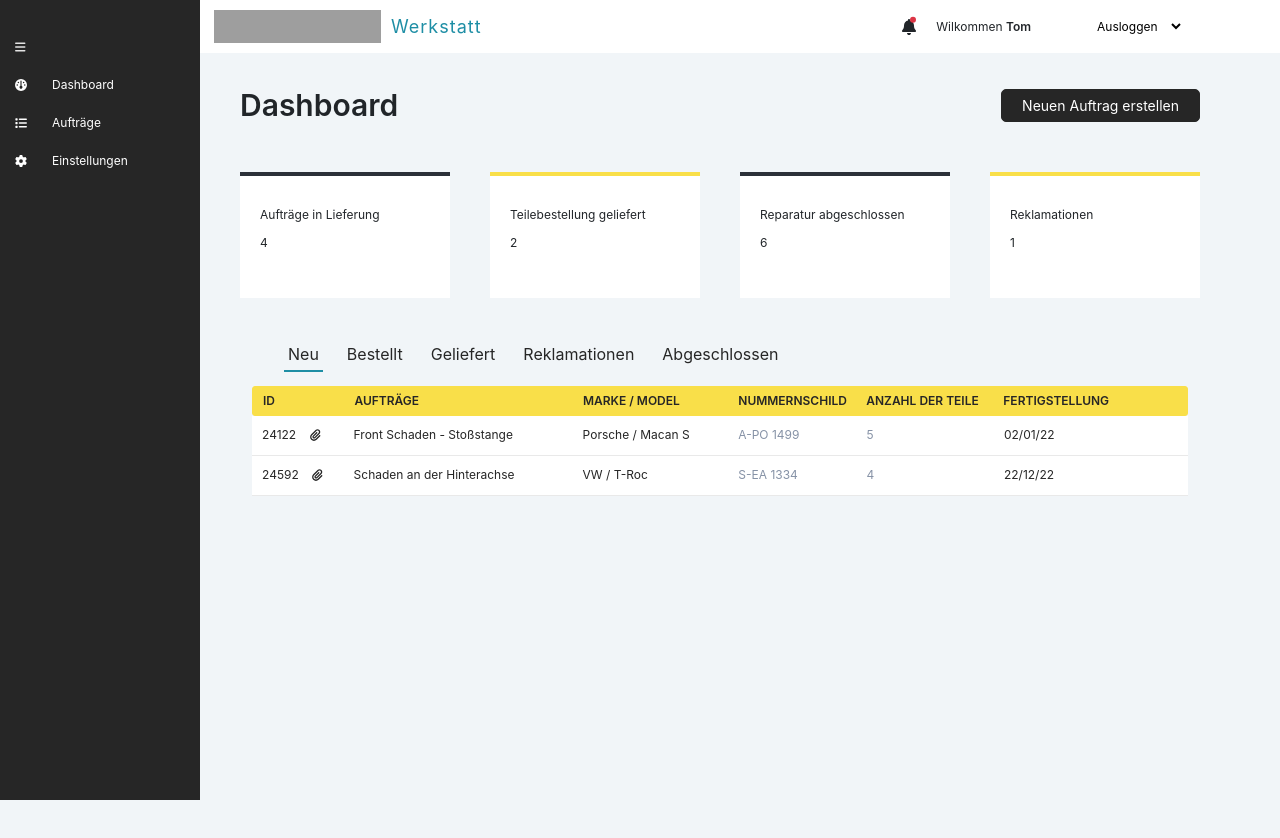
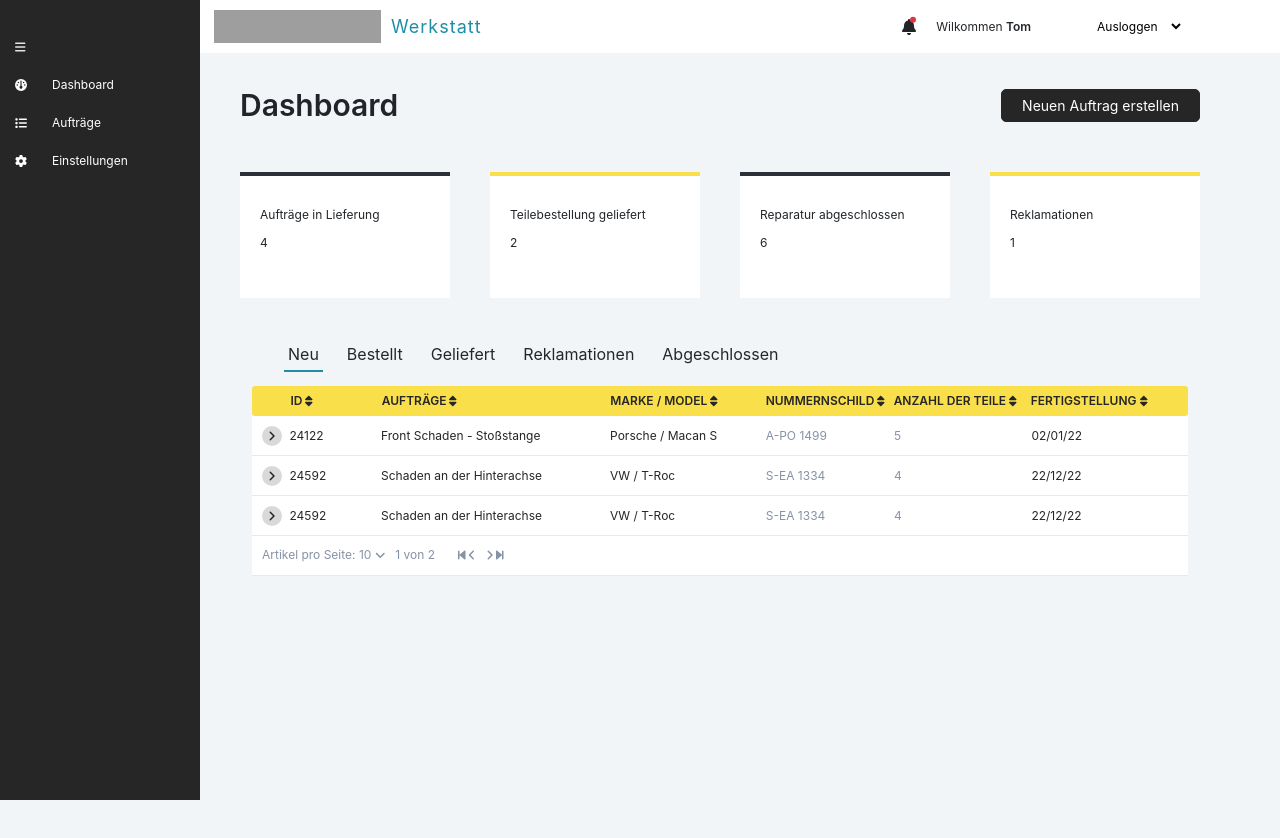
Before and after one commit to abnish-gogroup/goparts-huk, a React (Create React App) app: page /dashboard in a window 1280 px wide. Shown: the top 838 px of the page. Built offline with nearby package versions, Linux system fonts and the light colour scheme; sample sign-in values are in the browser's storage; grey boxes are pictures that could not be loaded.

Commit message:
first screen complete

```diff
--- a/src/stylesheets/dashboardDropdown.scss
+++ b/src/stylesheets/dashboardDropdown.scss
@@ -253,6 +253,26 @@ ul.accordion-list-dashboard {
   border-radius: 50%;
   background-color: #d9d9d9;
   text-align: center;
+}
+
+.pdlr_10 {
+  padding: 0 10px;
+}
+
+.pdl_3 {
+  padding-left: 3px;
+}
+
+.pdr_3 {
+  padding-right: 3px;
+}
+
+.clr_8692A6 {
+  color: #8692A6;
+}
+
+.pdt_1 {
+  padding-top: 1px !important;
 }
 
 .angle_center {
--- a/src/workshops/components/dashboard/DashboardTable.jsx
+++ b/src/workshops/components/dashboard/DashboardTable.jsx
@@ -1,26 +1,40 @@
-import React from 'react';
-import $ from 'jquery';
-import '../../../stylesheets/dashboardDropdown.scss';
-import '../../../stylesheets/dashboard.scss';
-import { FontAwesomeIcon } from '@fortawesome/react-fontawesome';
-import { faAngleDown, faPaperclip } from '@fortawesome/free-solid-svg-icons';
-import DashboardTableCard from './DashboardTableCard';
+import React from "react";
+// import $ from "jquery";
+import "../../../stylesheets/dashboardDropdown.scss";
+import "../../../stylesheets/dashboard.scss";
+import { FontAwesomeIcon } from "@fortawesome/react-fontawesome";
+import { faAngleRight } from "@fortawesome/free-solid-svg-icons";
 
 export default function DashboardTable(props) {
-  const { jobId, partName, model, numberPlate, numberOfParts, completion, name, title } = props;
+  const {
+    jobId,
+    partName,
+    model,
+    numberPlate,
+    numberOfParts,
+    completion,
+  } = props;
 
   return (
     <>
-          <div className='job_row_cont'>
-            <div className='job_row_class'>
-              <div className='w_10'>{jobId} <FontAwesomeIcon icon={faPaperclip} className='pdl_10' /></div>
-              <div className='w_25'>{partName} </div>
-              <div className='w_17'>{model}</div>
-              <div className='w_14 clr_8692A6'>{numberPlate}</div>
-              <div className='w_15 clr_8692A6'>{numberOfParts}</div>
-              <div className='w_15'>{completion}</div>
+      <div className="job_row_cont">
+        <div className="job_row_class">
+          <div className="w_3">
+            <div className="circle pdt_1" id="angleDown">
+              <FontAwesomeIcon
+                icon={faAngleRight}
+                className="angle_down_icon"
+              />
             </div>
           </div>
-      </>
-  )
+          <div className="w_10">{jobId}</div>
+          <div className="w_25">{partName} </div>
+          <div className="w_17">{model}</div>
+          <div className="w_14 clr_8692A6">{numberPlate}</div>
+          <div className="w_15 clr_8692A6">{numberOfParts}</div>
+          <div className="w_15">{completion}</div>
+        </div>
+      </div>
+    </>
+  );
 }
--- /dev/null
+++ b/src/workshops/components/dashboard/PaginationRow.jsx
@@ -0,0 +1,35 @@
+import React from "react";
+import "../../../stylesheets/dashboardDropdown.scss";
+import "../../../stylesheets/dashboard.scss";
+import { FontAwesomeIcon } from "@fortawesome/react-fontawesome";
+import {
+  faAngleDown,
+  faBackwardStep,
+  faAngleRight,
+  faAngleLeft,
+  faForwardStep,
+} from "@fortawesome/free-solid-svg-icons";
+
+export default function PaginationRow(props) {
+  return (
+    <>
+      <div className="job_row_cont">
+        <div className="job_row_class clr_8692A6">
+          <div>
+            <span>
+              Artikel pro Seite: 10{" "}
+              <FontAwesomeIcon icon={faAngleDown} className="angle_down_icon" />
+            </span>
+            <span className="pdlr_10">1 von 2</span>
+            <span className="pdlr_10">
+              <FontAwesomeIcon icon={faBackwardStep} className="pdl_3" />
+              <FontAwesomeIcon icon={faAngleLeft} className="pdl_3" />
+              <FontAwesomeIcon icon={faAngleRight} className="pd_l" />
+              <FontAwesomeIcon icon={faForwardStep} className="pdl_3" />
+            </span>
+          </div>
+        </div>
+      </div>
+    </>
+  );
+}
--- a/src/workshops/components/dashboard/Tab.jsx
+++ b/src/workshops/components/dashboard/Tab.jsx
@@ -1,44 +1,94 @@
-import React from 'react';
-import DashboardTable from './DashboardTable';
+import React from "react";
+import DashboardTable from "./DashboardTable";
+import { FontAwesomeIcon } from "@fortawesome/react-fontawesome";
+import { faSort } from "@fortawesome/free-solid-svg-icons";
+import PaginationRow from "./PaginationRow";
 
 export default function Tab(props) {
-  const { jobId, partName, model, numberPlate, numberOfParts, completion, name, title } = props.tab.table;
-  const { jobId2, partName2, model2, numberPlate2, numberOfParts2, completion2, name2, title2 } = props.tab.table2;
+  const {
+    jobId,
+    partName,
+    model,
+    numberPlate,
+    numberOfParts,
+    completion,
+    name,
+    title,
+  } = props.tab.table;
+  const {
+    jobId2,
+    partName2,
+    model2,
+    numberPlate2,
+    numberOfParts2,
+    completion2,
+    name2,
+    title2,
+  } = props.tab.table2;
 
   return (
     <div>
       {/* <h3>{props.tab.title}</h3> */}
       {/* <p>{props.tab.table.name}</p> */}
       <>
-      <div className='dashboard_table_head'>
-            <div className='w_10'>ID</div>
-            <div className='w_25'>Aufträge</div>
-            <div className='w_17'>Marke / MODEL</div>
-            <div className='w_14'>NUMMERNSCHILD</div>
-            <div className='w_15'>Anzahl der Teile</div>
-            <div className='w_15'>Fertigstellung</div>
+        <div className="dashboard_table_head">
+          <div className="w_3"></div>
+          <div className="w_10">
+            ID <FontAwesomeIcon icon={faSort} className="angle_down_icon" />
           </div>
-      <DashboardTable
-         jobId= {jobId}
-         partName= {partName}
-         model= {model}
-         numberPlate= {numberPlate}
-         numberOfParts= {numberOfParts}
-         completion= {completion}
-         name= {name}
-         title= {title}
-      />
-      <DashboardTable
-         jobId= {jobId2}
-         partName= {partName2}
-         model= {model2}
-         numberPlate= {numberPlate2}
-         numberOfParts= {numberOfParts2}
-         completion= {completion2}
-         name= {name2}
-         title= {title2}
-      />
-</>
+          <div className="w_25">
+            Aufträge{" "}
+            <FontAwesomeIcon icon={faSort} className="angle_down_icon" />
+          </div>
+          <div className="w_17">
+            Marke / MODEL{" "}
+            <FontAwesomeIcon icon={faSort} className="angle_down_icon" />
+          </div>
+          <div className="w_14">
+            NUMMERNSCHILD{" "}
+            <FontAwesomeIcon icon={faSort} className="angle_down_icon" />
+          </div>
+          <div className="w_15">
+            Anzahl der Teile{" "}
+            <FontAwesomeIcon icon={faSort} className="angle_down_icon" />
+          </div>
+          <div className="w_15">
+            Fertigstellung{" "}
+            <FontAwesomeIcon icon={faSort} className="angle_down_icon" />
+          </div>
+        </div>
+        <DashboardTable
+          jobId={jobId}
+          partName={partName}
+          model={model}
+          numberPlate={numberPlate}
+          numberOfParts={numberOfParts}
+          completion={completion}
+          name={name}
+          title={title}
+        />
+        <DashboardTable
+          jobId={jobId2}
+          partName={partName2}
+          model={model2}
+          numberPlate={numberPlate2}
+          numberOfParts={numberOfParts2}
+          completion={completion2}
+          name={name2}
+          title={title2}
+        />
+        <DashboardTable
+          jobId={jobId2}
+          partName={partName2}
+          model={model2}
+          numberPlate={numberPlate2}
+          numberOfParts={numberOfParts2}
+          completion={completion2}
+          name={name2}
+          title={title2}
+        />
+        <PaginationRow />
+      </>
     </div>
   );
 }
```
